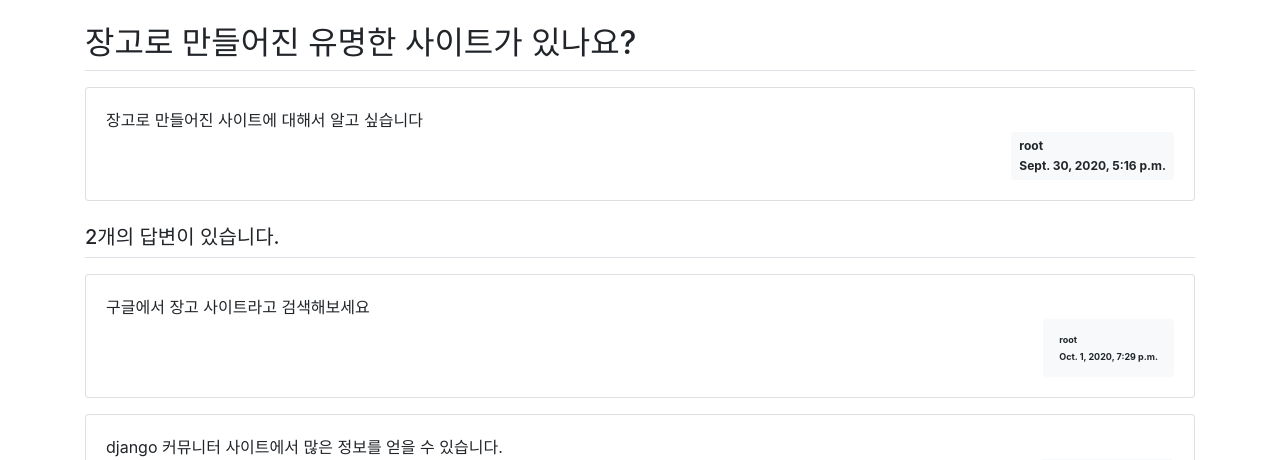
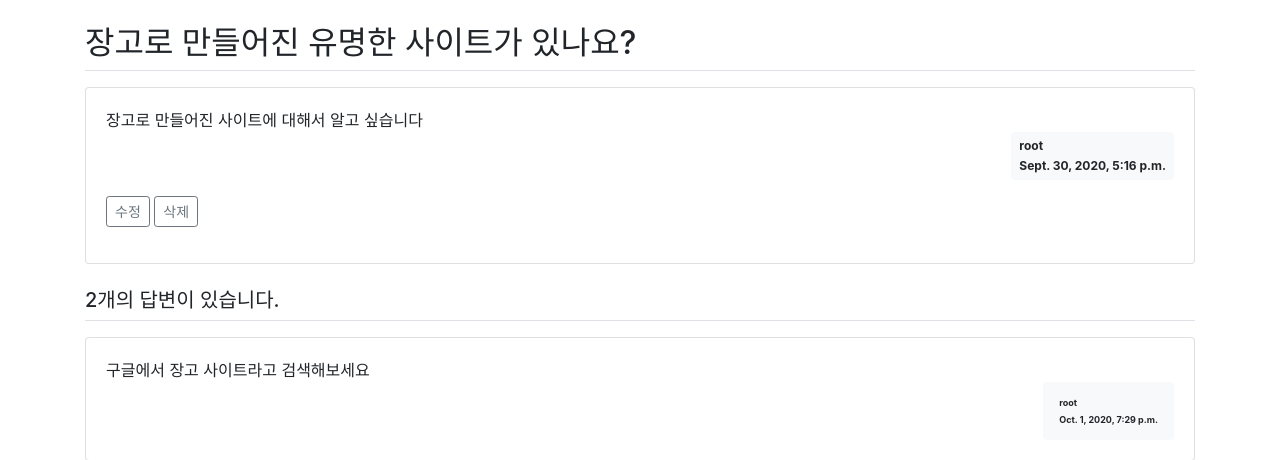
Before and after one commit to lapass50025/www, a Django app: page /pybo/1/ in a window 1280 px wide. Shown: the part 57-517 px from the top of the page. Run offline with Django 3.2, Linux system fonts and the light colour scheme; a user stored in the database is signed in; data comes from the database, SQL or seed files in the repository; both versions use the stored data as it was after the commit; some libraries are stand-ins or nearby versions.

Commit message:
modifiy delete added

```diff
--- a/pybo/models.py
+++ b/pybo/models.py
@@ -7,6 +7,7 @@ class Question(models.Model):
     content = models.TextField()
     create_date = models.DateTimeField()
     author = models.ForeignKey(User, on_delete=models.CASCADE)
+    modify_date = models.DateTimeField(null=True, blank=True)
 
     def __str__(self):
         return self.subject
@@ -16,3 +17,4 @@ class Answer(models.Model):
     content = models.TextField()
     create_date = models.DateTimeField()
     author = models.ForeignKey(User, on_delete=models.CASCADE)
+    modify_date = models.DateTimeField(null=True, blank=True)
--- a/pybo/urls.py
+++ b/pybo/urls.py
@@ -8,4 +8,6 @@ urlpatterns = [
     path('<int:question_id>/', views.detail, name='pybo_detail'),
     path('reply/<int:question_id>/', views.reply, name='pybo_reply'),
     path('write/', views.write, name='pybo_write'),
+    path('modify/<int:question_id>/', views.modify, name='pybo_modify'),
+    path('delete/<int:question_id>/', views.delete, name='pybo_delete'),
 ]
--- a/pybo/views.py
+++ b/pybo/views.py
@@ -5,6 +5,9 @@ from pybo.models import Question, Answer
 from pybo.forms import QuestionForm, AnswerForm
 from django.core.paginator import Paginator
 from django.contrib.auth.decorators import login_required
+from django.contrib import messages
+
+
 
 # Create your views here.
 def index(request):
@@ -72,3 +75,38 @@ def write(request):
         form = QuestionForm()
         context = {'form': form}
         return render(request, 'pybo/question_write.html', context)
+
+@login_required(login_url='common:common_login')
+def modify(request, question_id):
+    """
+    pybo 질문수정
+    """
+    question = get_object_or_404(Question, pk=question_id)
+    if request.user != question.author:
+        messages.error(request, '수정권한이 없습니다')
+        return redirect('pybo:pybo_detail', question_id=question.id)
+
+    if request.method == "POST":
+        form = QuestionForm(request.POST, instance=question)
+        if form.is_valid():
+            question = form.save(commit=False)
+            question.author = request.user
+            question.modify_date = timezone.now()  # 수정일시 저장
+            question.save()
+            return redirect('pybo:pybo_detail', question_id=question.id)
+    else:
+        form = QuestionForm(instance=question)
+    context = {'form': form}
+    return render(request, 'pybo/question_write.html', context)
+
+@login_required(login_url='common:login')
+def delete(request, question_id):
+    """
+    pybo 질문삭제
+    """
+    question = get_object_or_404(Question, pk=question_id)
+    if request.user != question.author:
+        messages.error(request, '삭제권한이 없습니다')
+        return redirect('pybo:pybo_detail', question_id=question.id)
+    question.delete()
+    return redirect('pybo:pybo_index')
--- a/template/base.html
+++ b/template/base.html
@@ -40,5 +40,10 @@
 <!-- Bootstrap JS -->
 <script src="{% static 'bootstrap.min.js' %}"></script>
 
+<!-- 자바스크립트 Start -->
+{% block script %}
+{% endblock %}
+<!-- 자바스크립트 End -->
+
 </body>
 </html>
--- a/template/pybo/question_detail.html
+++ b/template/pybo/question_detail.html
@@ -12,6 +12,16 @@
                     <div>{{ question.create_date }}</div>
                 </div>
             </div>
+
+            {% if request.user == question.author %}
+                <div class="my-3">
+                    <a href="{% url 'pybo:pybo_modify' question.id  %}"
+                    class="btn btn-sm btn-outline-secondary">수정</a>
+                    <a href="#" class="delete btn btn-sm btn-outline-secondary"
+                    data-uri="{% url 'pybo:pybo_delete' question.id  %}">삭제</a>
+                </div>
+            {% endif %}
+
         </div>
     </div>
     <h5 class="border-bottom my-3 py-2">{{question.answer_set.count}}개의 답변이 있습니다.</h5>
@@ -52,3 +62,15 @@
 </div>
 
 {% endblock content %}
+
+{% block script %}
+<script type='text/javascript'>
+$(document).ready(function(){
+    $(".delete").on('click', function() {
+        if(confirm("정말로 삭제하시겠습니까?")) {
+            location.href = $(this).data('uri');
+        }
+    });
+});
+</script>
+{% endblock %}
```
Also changed, not shown: db.sqlite3, pybo/migrations/0004_auto_20201003_1846.py (added).
